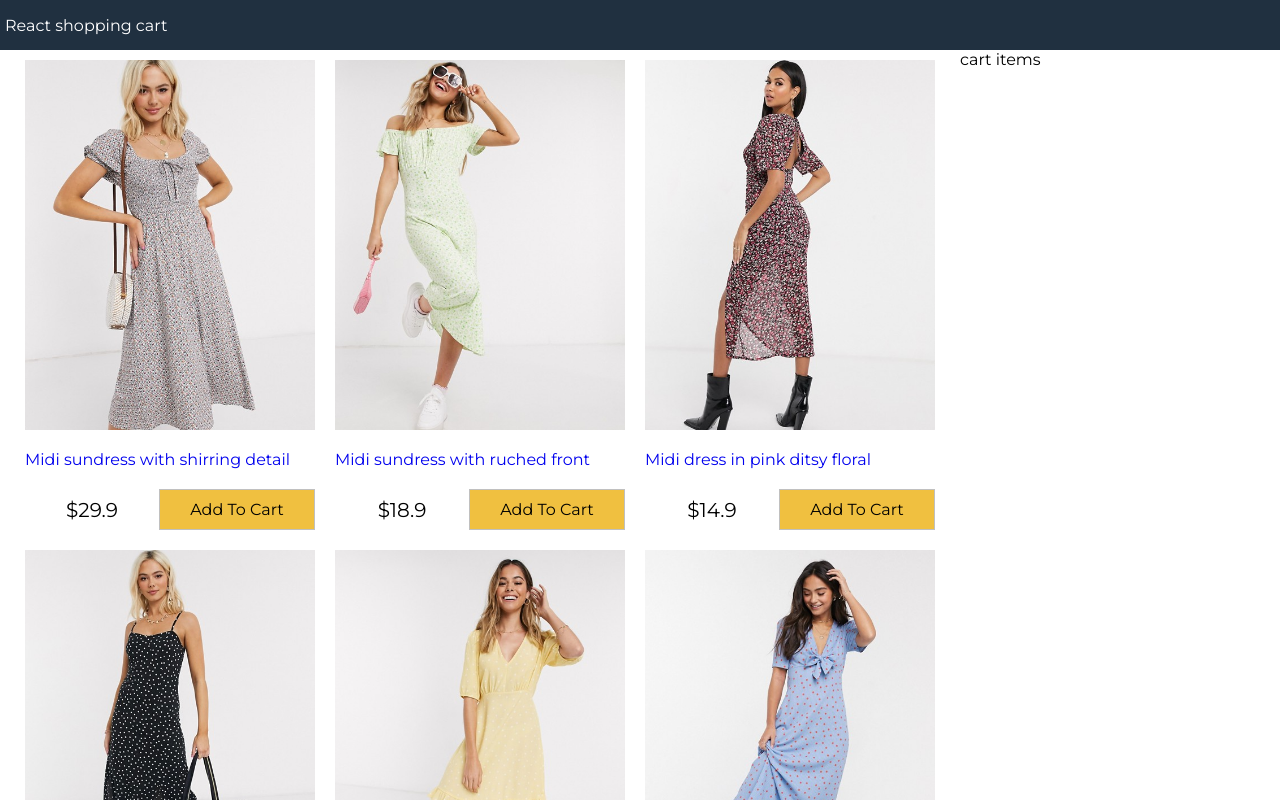
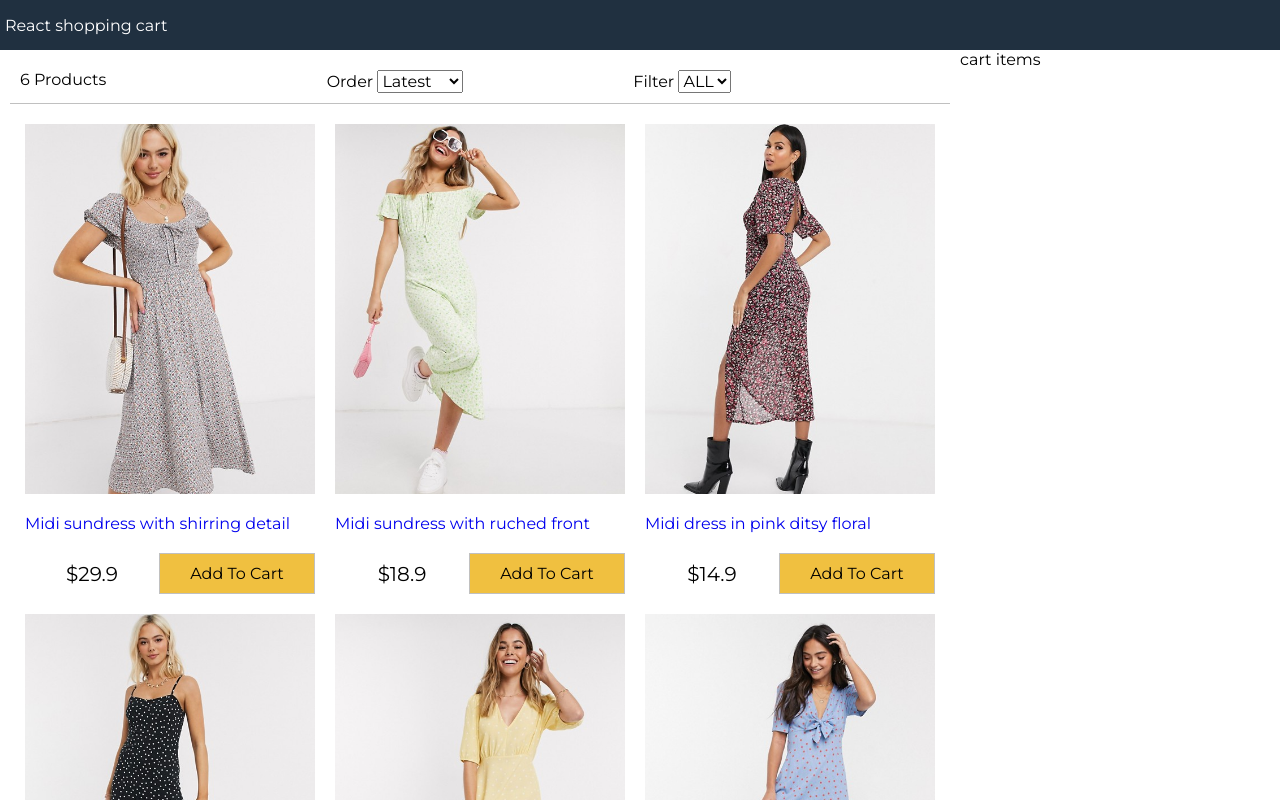
Before and after one commit to Michael9621/react-shopping-cart-with-redux-, a React (Create React App) app: page / in a window 1280 px wide. Shown: the top 800 px of the page. Built offline with nearby package versions, Linux system fonts and the light colour scheme.

Commit message:
filter-component

```diff
--- a/src/App.js
+++ b/src/App.js
@@ -1,5 +1,6 @@
 //feature 1 change
 import React from 'react'
+import Filter from './components/Filter';
 import Products from './components/Products';
 import data from './data.json'
 
@@ -13,6 +14,47 @@
       sort: ""
     }
   }
+
+  sortProducts = (event) => {
+    // impl
+    const sort = event.target.value;
+    console.log(event.target.value);
+    this.setState((state) => ({
+      sort: sort,
+      products: this.state.products
+        .slice()
+        .sort((a, b) =>
+          sort === "lowest"
+            ? a.price > b.price
+              ? 1
+              : -1
+            : sort === "highest"
+            ? a.price < b.price
+              ? 1
+              : -1
+            : a._id < b._id
+            ? 1
+            : -1
+        ),
+    }))
+  }
+  //convert function into arrow function to be able to use setSTTE
+  filterProducts=(event)=>{
+    //implement
+    console.log(event.target.value)
+    if(event.target.value === ""){
+      this.setState({ size: event.target.value, products: data.products})
+    }
+    else{
+      this.setState({
+        size: event.target.value,
+        products: data.products.filter(
+            (product) => product.availableSizes.indexOf(event.target.value) >= 0
+        ),
+      })
+    }
+  }
+
   render () {
     return (
       <div className="grid-container">
@@ -23,6 +65,13 @@
         <main>
           <div className="content">
              <div className="main">
+               <Filter
+                count={this.state.products.length}
+                size={this.state.size}
+                sort={this.state.sort}
+                filterProducts={this.filterProducts}
+                sortProducts={this.sortProducts}
+              />
                 <Products products={this.state.products} />
              </div>
              <div className="sidebar"> cart items </div>
--- /dev/null
+++ b/src/components/Filter.js
@@ -0,0 +1,34 @@
+import React, { Component } from 'react'
+
+export default class Filter extends Component {
+    render() {
+        return (
+            <div className="filter">
+                <div className="filter-result">{this.props.count} Products</div>
+
+                <div className="filter-sort">
+                Order{" "}
+                    <select value={this.props.sort} onChange={this.props.sortProducts}>
+                        <option>Latest</option>
+                        <option value="lowest">Lowest</option>
+                        <option value="highest">Highest</option>
+                    </select>
+                </div>
+
+                <div className="filter-size">
+                Filter{" "}
+                    <select value={this.props.size} onChange={this.props.filterProducts}>
+                        <option value="">ALL</option>
+                        <option value="XS">XS</option>
+                        <option value="S">S</option>
+                        <option value="M">M</option>
+                        <option value="L">L</option>
+                        <option value="XL">XL</option>
+                        <option value="XXL">XXL</option>
+                    </select>
+
+                </div>
+            </div>
+        )
+    }
+}
--- a/src/index.css
+++ b/src/index.css
@@ -131,3 +131,15 @@
 .button.primary {
   background-color: #f0c040;
 }
+
+/* Filter */
+.filter {
+  display: flex;
+  justify-content: space-between;
+  padding: 1rem;
+  margin: 1rem;
+  border-bottom: 0.1rem #c0c0c0 solid;
+}
+.filter div {
+  flex: 1;
+}
```
Also changed, not shown: 1 other file (tests, documents, lock files or other folders).
